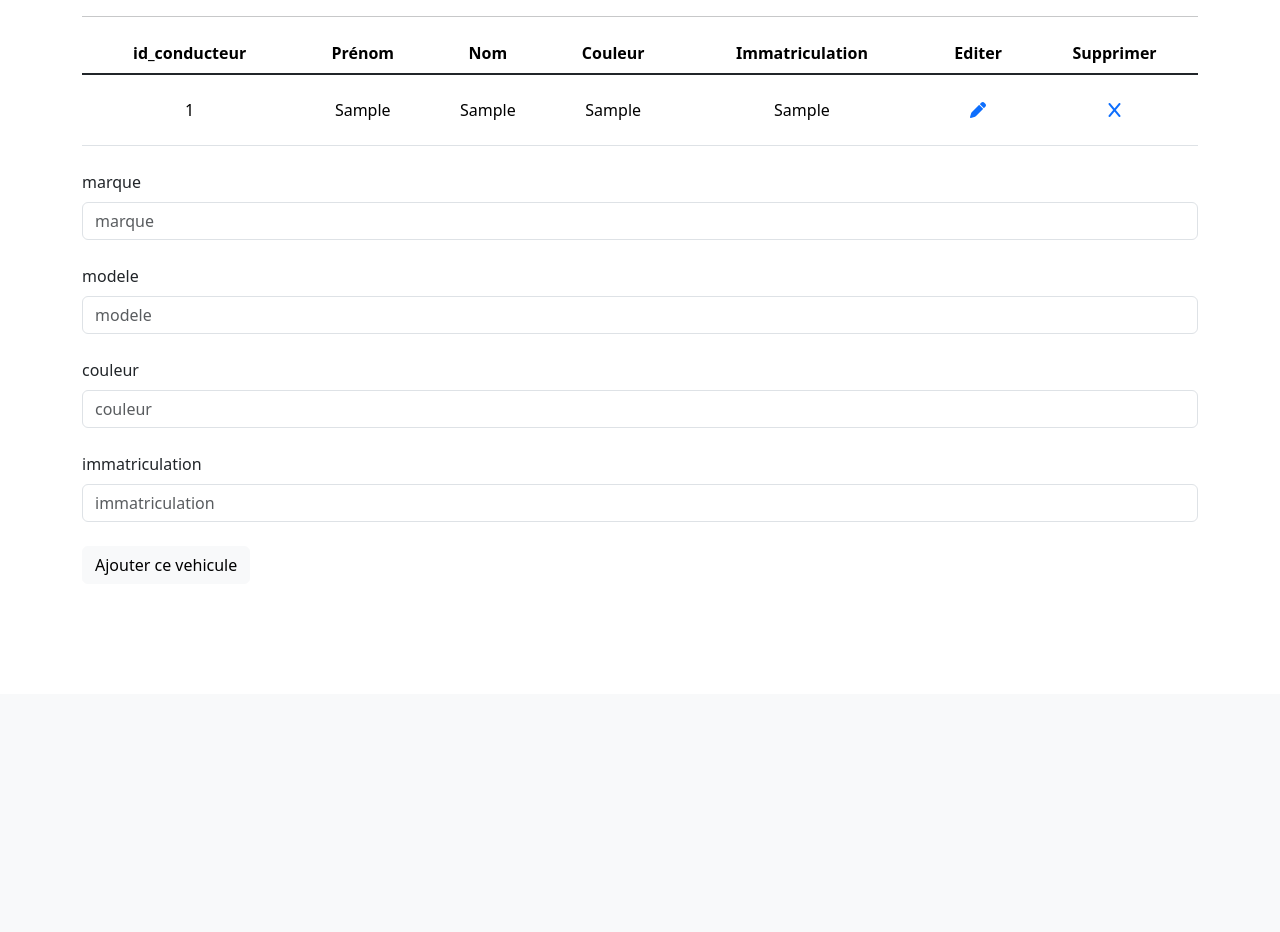
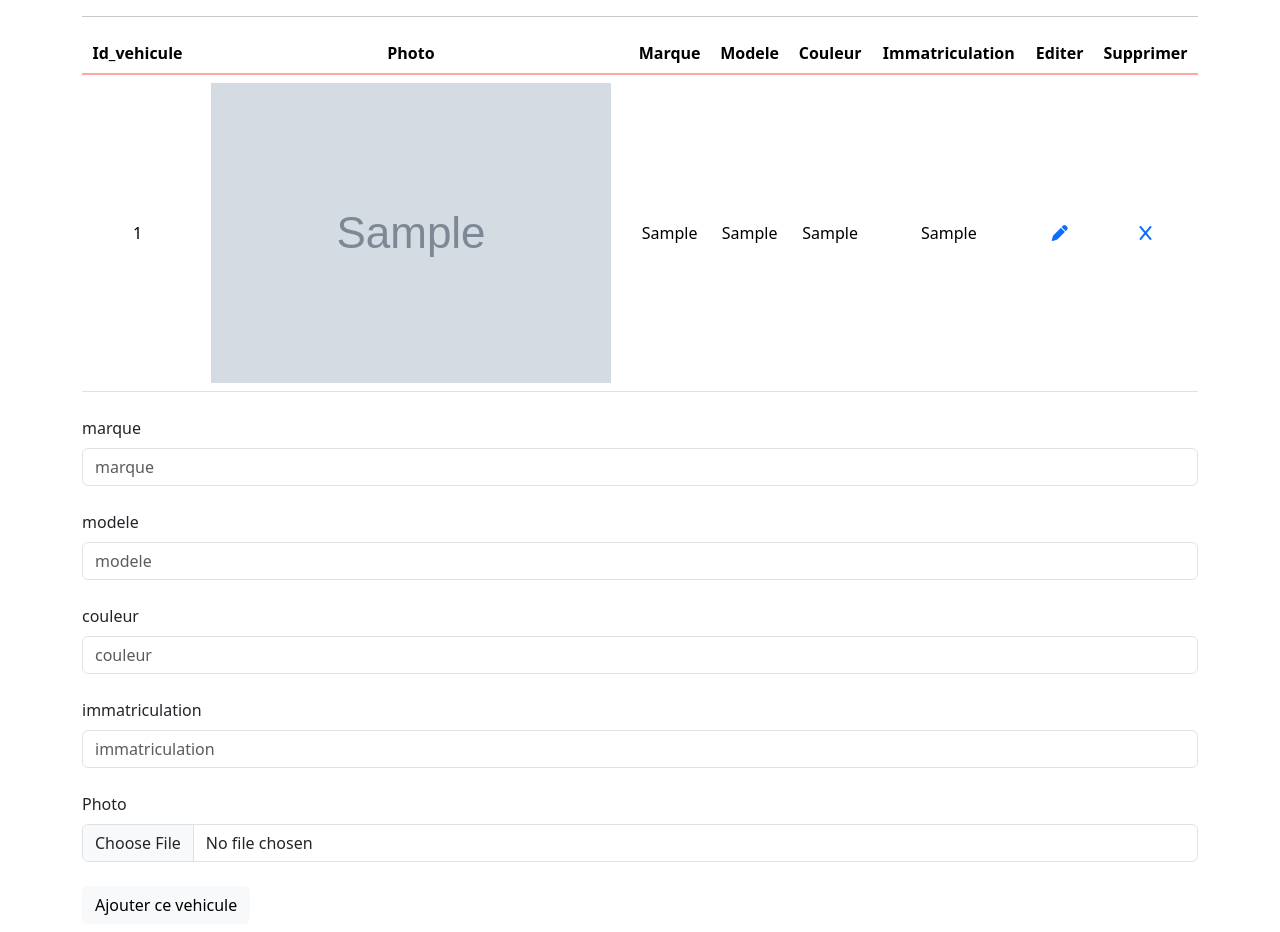
Before and after one commit to Kriegerusan/VTC_Collab, a PHP site: page /view/vehicule.php in a window 1280 px wide. Shown: the part 106-1038 px from the top of the page. Before the commit the page ends 681 px from the top, so only its background shows below. Run offline with PHP 8.4, Linux system fonts and the light colour scheme; tables that the repository leaves empty or names only in its code hold one stand-in row (values such as "Sample post"); grey boxes marked "Sample" are stand-in pictures.

Commit message:
style & modif vehicule image

```diff
--- a/controller/VehiculeController.php
+++ b/controller/VehiculeController.php
@@ -34,8 +34,22 @@ class VehiculeController
         if ($_SERVER["REQUEST_METHOD"] == "POST") {
             if ($_GET) {
                 $vehicule  = new vehicule();
+                if($_FILES['photo']['size'] == 0){
+                    return $vehicule->edit($_POST, $id, "vehicule");
+                }
+                else
+                {
+                    $dataArray = array(
+                        'marque' => $_POST['marque'],
+                        'modele' => $_POST['modele'],
+                        'couleur' => $_POST['couleur'],
+                        'immatriculation' => $_POST['immatriculation'],
+                        'photo' => $_FILES['photo']['name']
+                    );
 
-                return $vehicule->edit($_POST, $id, "vehicule");
+                    return $vehicule->edit($dataArray, $id, "vehicule");
+                }
+
             }
         }
         require_once "../view/editer_vehicule.php";
--- a/model/Vehicule.php
+++ b/model/Vehicule.php
@@ -8,6 +8,7 @@ class Vehicule extends Connection implements iCRUD
     private $modele;
     private $couleur;
     private $immatriculation;
+    private $photo;
 
     public function getmarque()
     {
@@ -26,6 +27,11 @@ class Vehicule extends Connection implements iCRUD
     {
         return $this->immatriculation;
     }
+    public function getPhoto()
+    {
+        return $this->photo;
+    }
+
     public function setmarque($marque)
     {
         return $this->marque = $marque;
@@ -42,6 +48,10 @@ class Vehicule extends Connection implements iCRUD
     public function setimmatriculation($immatriculation)
     {
         return $this->immatriculation = $immatriculation;
+    }
+    public function setPhoto($photo)
+    {
+        $this->photo = $photo;
     }
 
 
--- a/view/afficher_association.php
+++ b/view/afficher_association.php
@@ -10,7 +10,7 @@
         <th scope="col">Supprimer</th>
       </tr>
     </thead>
-    <tbody>
+    <tbody class="table-group-divider tableSeparator">
       <?php
       $tableauVehicule = [];
       $vehicule  = new Vehicule();
--- a/view/afficher_conducteur.php
+++ b/view/afficher_conducteur.php
@@ -10,7 +10,7 @@
                 <th scope="col">Supprimer</th>
             </tr>
         </thead>
-        <tbody class="table-group-divider">
+        <tbody class="table-group-divider tableSeparator">
 
             <?php
             foreach ($conduc as $value) {
--- a/view/afficher_vehicule.php
+++ b/view/afficher_vehicule.php
@@ -3,21 +3,28 @@
         <thead>
             <tr>
                 <hr>
-                <th scope="col">id_conducteur</th>
-                <th scope="col">Prénom</th>
-                <th scope="col">Nom</th>
+                <th scope="col">Id_vehicule</th>
+                <th scope="col">Photo</th>
+                <th scope="col">Marque</th>
+                <th scope="col">Modele</th>
                 <th scope="col">Couleur</th>
                 <th scope="col">Immatriculation</th>
                 <th scope="col">Editer</th>
                 <th scope="col">Supprimer</th>
             </tr>
         </thead>
-        <tbody class="table-group-divider">
+        <tbody class="table-group-divider tableSeparator">
 
             <?php
             foreach ($voiture as $value) {
                 echo "<tr>\n";
                 echo "<td scope='row'>" . $value['id'] . "</td>\n";
+                if($value['photo'] != null){
+                  echo "<td><img src=../ressources/" . $value['photo'] . "></td>";
+                }else{
+                  echo "<td>Pas d'image <i class='fa-solid fa-face-sad-tear' style='color: #0d6efd;'></i></td>";
+                }
+
                 echo "<td>" . $value['marque'] . "</td>\n";
                 echo "<td>" . $value['modele'] . "</td>\n";
                 echo "<td>" . $value['couleur'] . "</td>\n";
--- a/view/ajout_vehicule.html
+++ b/view/ajout_vehicule.html
@@ -1,5 +1,5 @@
 <div class="container">
-    <form method="post">
+    <form method="post" enctype="multipart/form-data">
         <div class="mb-3">
           <label for="conducteur" class="form-label">marque</label>
           <input type="text" placeholder="marque" class="form-control" id="conducteur" name="marque">
@@ -16,6 +16,11 @@
           <label for="conducteur" class="form-label">immatriculation</label>
           <input type="text" placeholder="immatriculation" class="form-control" id="conducteur" name="immatriculation">
         </div>
+        <div class="mb-3">
+          <label for="conducteur" class="form-label">Photo</label>
+          <input type="file" class="form-control" id="conducteur" name="photo" accept=".jpg,.png">
+        </div>
+
         <button type="submit" class="btn btn-light">Ajouter ce vehicule</button>
       </form>
 </div>
--- a/view/editer_vehicule.php
+++ b/view/editer_vehicule.php
@@ -1,5 +1,5 @@
 <div class="container">
-    <form method="post">
+    <form method="post" enctype="multipart/form-data">
         <div class="mb-3">
             <label for="conducteur" class="form-label">marque</label>
             <input type="text" placeholder="marque" class="form-control" id="conducteur" name="marque" value="<?= $_GET['marque'] ?>">
@@ -16,6 +16,10 @@
             <label for="conducteur" class="form-label">immatriculation</label>
             <input type="text" placeholder="immatriculation" class="form-control" id="conducteur" name="immatriculation" value="<?= $_GET['immatriculation'] ?>">
         </div>
+        <div class="mb-3">
+          <label for="conducteur" class="form-label">Photo</label>
+          <input type="file" class="form-control" id="conducteur" name="photo" accept=".jpg,.png">
+        </div>
         <button type="submit" class="btn btn-light">Modifier ce vehicule</button>
     </form>
 </div>
--- a/view/style.css
+++ b/view/style.css
@@ -1,23 +1,26 @@
-.tableau{
+.tableau {
   margin: 2vh 0;
   text-align: center;
   vertical-align: middle;
 }
 
-label, button {
+label,
+button {
   margin: 1vh 0;
 }
 
-nav .admin
-{
+nav .admin {
   justify-content: end;
 }
 
-.separator
-{
+.separator {
   margin-inline: auto;
-    margin-bottom: 2rem;
+  margin-block: 2rem;
   height: 2px;
   background-color: red;
   width: 20%;
 }
+
+.table tbody.tableSeparator {
+  color: hsla(0, 100%, 50%, 0.35);
+}
```
Also changed, not shown: view/admin.php (+25 -7 lines), test/modals.css (line endings or trailing spaces). Lines whose indentation alone changed are shown as unchanged.
